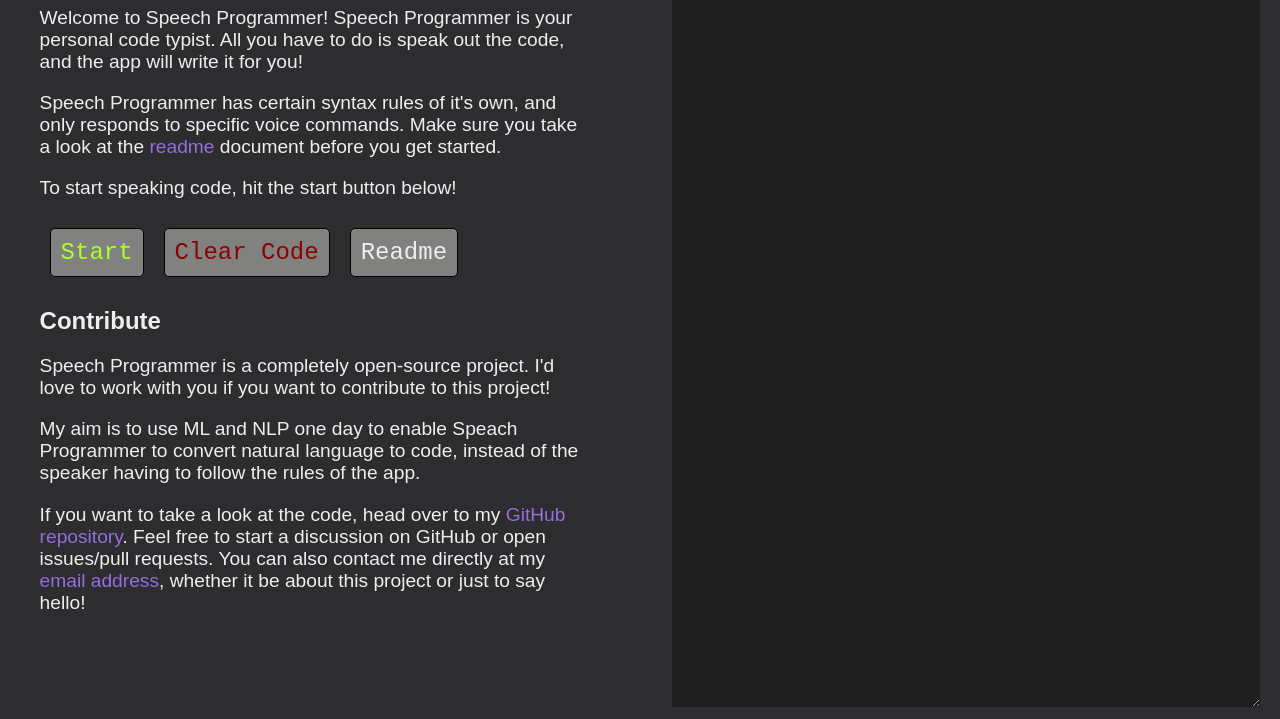
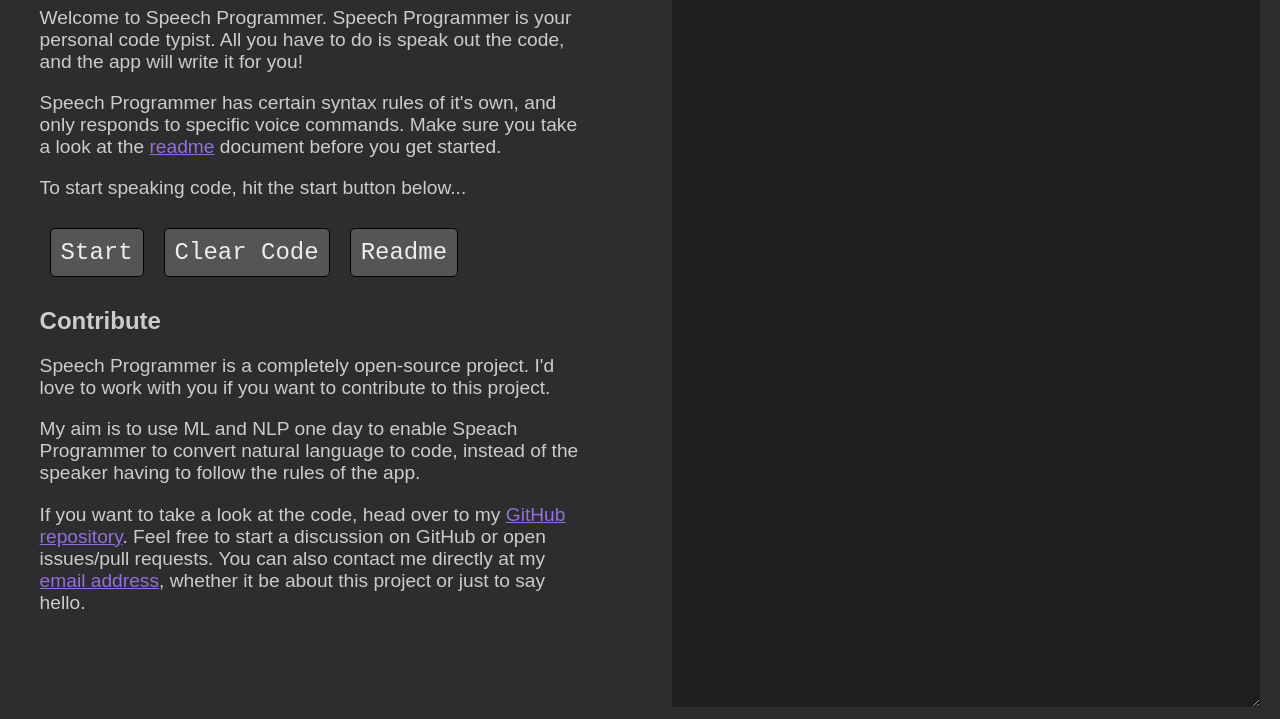
Before and after one commit to shreyasnisal/SpeechProgrammer, a plain HTML site: page index.html in a window 1280 px wide. Shown: the part 81-800 px from the top of the page. Drawn offline with Linux system fonts and the light colour scheme.

Commit message:
UI changes

```diff
--- a/css/common.css
+++ b/css/common.css
@@ -4,7 +4,7 @@
 
 body {
   background-color: #2d2d30;
-  color: #eee;
+  color: #ccc;
 }
 
 .half-screen {
@@ -67,7 +67,7 @@
 
 a {
   color: mediumpurple;
-  text-decoration: none;
+  text-decoration: underline;
 }
 
 .btn-container {
@@ -76,10 +76,11 @@
 }
 
 .btn {
+  text-decoration: none;
   display: flex;
   align-items: center;
   justify-content: center;
-  background-color: #818180;
+  background-color: #555;
   border: 1px #000 solid;
   border-radius: 5px;
   padding: 10px;
@@ -90,13 +91,13 @@
   font-family: monospace;
 }
 
-.start {
+/* .start {
   color: greenyellow;
 }
 
 .clear {
   color: darkred;
-}
+} */
 
 .contributing {
   /* padding-left: 20px; */
--- a/index.html
+++ b/index.html
@@ -12,9 +12,9 @@
       <h1>Speech Programmer</h1>
 
       <div class="instructions">
-        <p>Welcome to Speech Programmer! Speech Programmer is your personal code typist. All you have to do is speak out the code, and the app will write it for you!</p>
+        <p>Welcome to Speech Programmer. Speech Programmer is your personal code typist. All you have to do is speak out the code, and the app will write it for you!</p>
         <p>Speech Programmer has certain syntax rules of it's own, and only responds to specific voice commands. Make sure you take a look at the <a href="./readme.html">readme</a> document before you get started.</p>
-        <p>To start speaking code, hit the start button below!</p>
+        <p>To start speaking code, hit the start button below...</p>
       </div>
 
       <div class="btn-container">
@@ -29,9 +29,9 @@
 
       <div class="contributing">
         <h2>Contribute</h2>
-        <p>Speech Programmer is a completely open-source project. I'd love to work with you if you want to contribute to this project!</p>
+        <p>Speech Programmer is a completely open-source project. I'd love to work with you if you want to contribute to this project.</p>
         <p>My aim is to use ML and NLP one day to enable Speach Programmer to convert natural language to code, instead of the speaker having to follow the rules of the app.</p>
-        <p>If you want to take a look at the code, head over to my <a target="_blank" href="https://github.com/shreyasnisal/SpeechProgrammer">GitHub repository</a>. Feel free to start a discussion on GitHub or open issues/pull requests. You can also contact me directly at my <a target="_blank" href="mailto:shreyasnisal@gmail.com">email address</a>, whether it be about this project or just to say hello!</p>
+        <p>If you want to take a look at the code, head over to my <a target="_blank" href="https://github.com/shreyasnisal/SpeechProgrammer">GitHub repository</a>. Feel free to start a discussion on GitHub or open issues/pull requests. You can also contact me directly at my <a target="_blank" href="mailto:shreyasnisal@gmail.com">email address</a>, whether it be about this project or just to say hello.</p>
       </div>
     </div>
 
```
Also changed, not shown: readme.html (+2 -2 lines).
